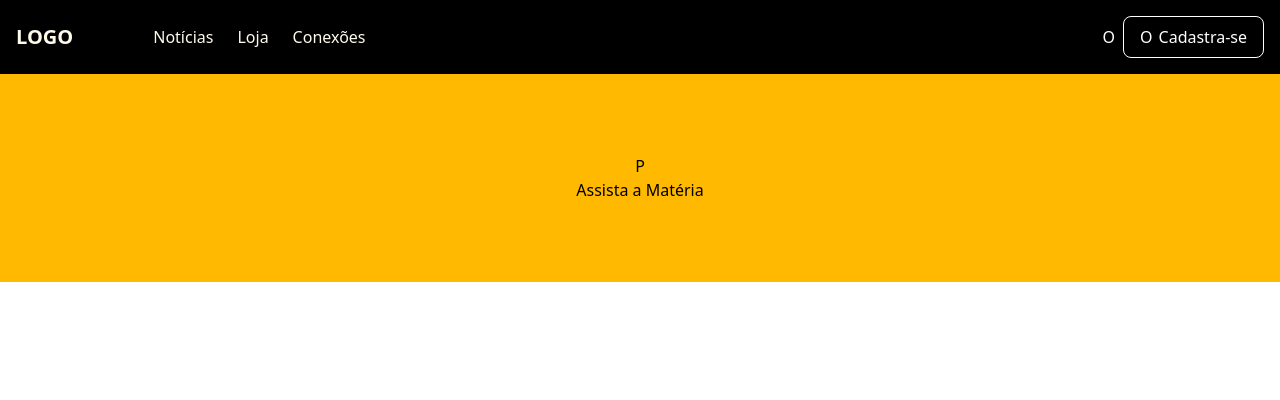
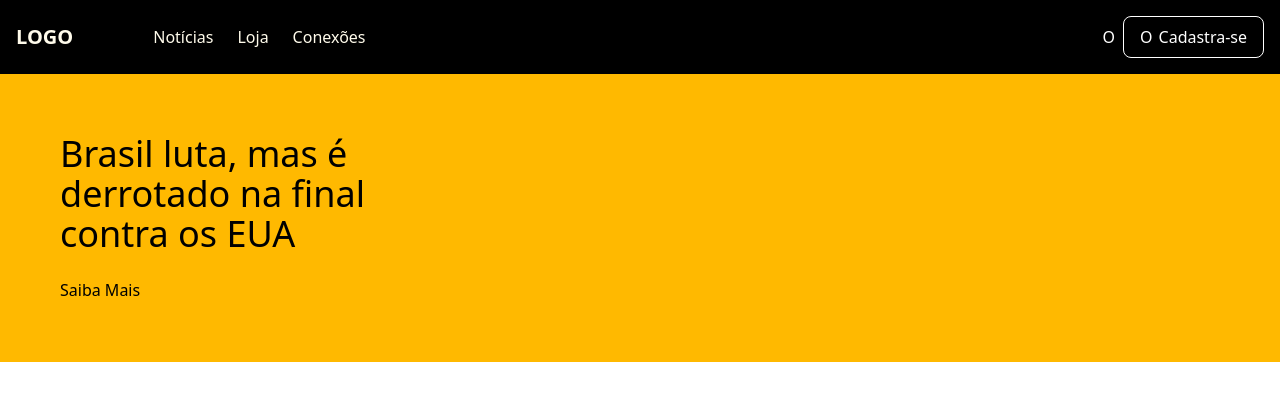
Before and after one commit to syinapse/PassaBola-website, a React (Vite) app: page / in a window 1280 px wide. Shown: the top 400 px of the page. Built offline with nearby package versions, Linux system fonts and the light colour scheme.

Commit message:
refactor: refatornado pagina inicial

```diff
--- a/src/index.css
+++ b/src/index.css
@@ -1 +1,5 @@
 @import "tailwindcss";
+
+@theme {
+  --color-accent-2: #9747FF;
+}
--- a/src/pages/PortalInicial.jsx
+++ b/src/pages/PortalInicial.jsx
@@ -7,9 +7,12 @@ export const PortalInicial = () => {
   return (
     <div>
    <Header1/>
-   <section className='bg-amber-400 flex flex-col items-center p-20'>
-    <p>P</p>
-    <p>Assista a Matéria</p>
+   <section className='bg-amber-400 flex flex-col items-start gap-6 p-15'>
+    <h2 className='text-4xl '>Brasil luta, mas é <br/> derrotado na final <br/> contra os EUA</h2>
+    <button>Saiba Mais</button>
+   </section>
+   <section>
+
    </section>
     </div>
   )
```
